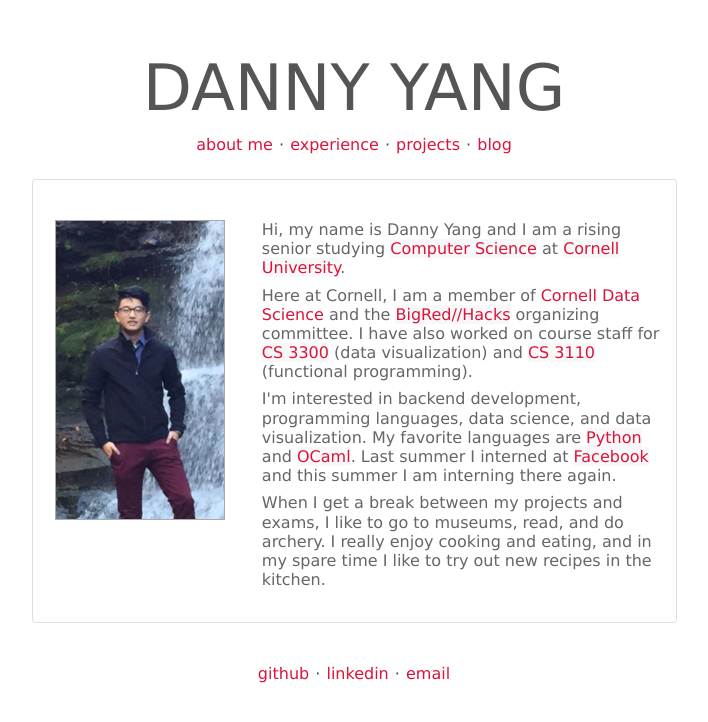
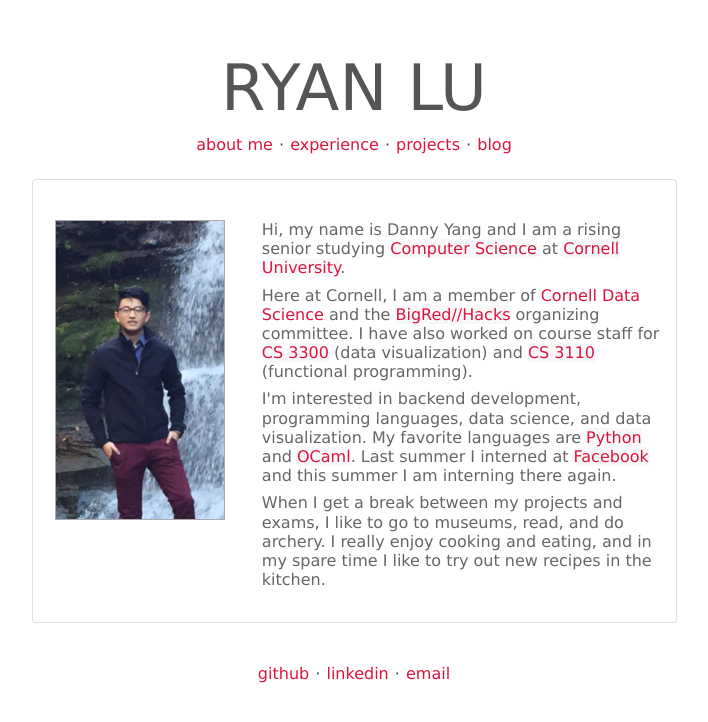
Before and after one commit to ryanlu41/ryanlu41.github.io, a Jekyll site: the page built from index.html, in a window 1280 px wide. Shown: the top 722 px of the page, without its empty margins (286-994 px from the left). Built offline with Jekyll 4.4.1, drawn with Linux system fonts in a browser that asks for light colours.

Commit message:
Update default.html

```diff
--- a/_layouts/default.html
+++ b/_layouts/default.html
@@ -3,7 +3,7 @@
 <script src="https://d3js.org/d3.v5.min.js"></script>
 <head>
     <meta charset="UTF-8">
-    <meta name="author" content="Danny Yang">
+    <meta name="author" content="Ryan Lu">
     <meta name="description" content="Personal Website of Ryan Lu">
     <title>{{ page.title }}</title>
     <link rel="stylesheet" href="https://maxcdn.bootstrapcdn.com/bootstrap/4.0.0/css/bootstrap.min.css" integrity="sha384-Gn5384xqQ1aoWXA+058RXPxPg6fy4IWvTNh0E263XmFcJlSAwiGgFAW/dAiS6JXm"
@@ -15,7 +15,7 @@
 </head>
 
 <body>
-    <h1 class="centered title"> DANNY YANG </h1>
+    <h1 class="centered title"> RYAN LU </h1>
     <h4 class="centered">
         <a href='{{ site.url }}/'>about me</a> ·
         <a href='{{ site.url }}/experience/'>experience</a> ·
```
